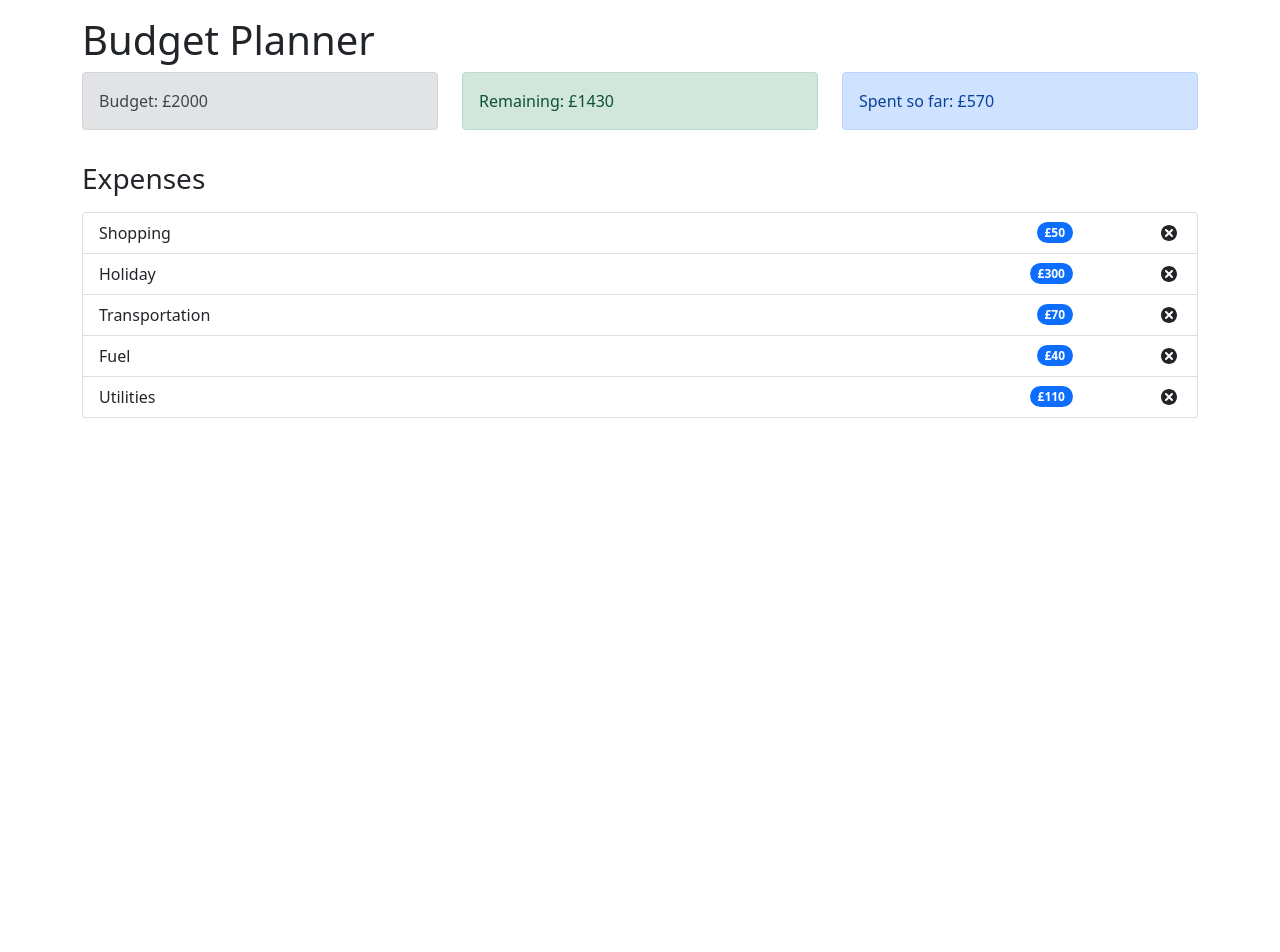
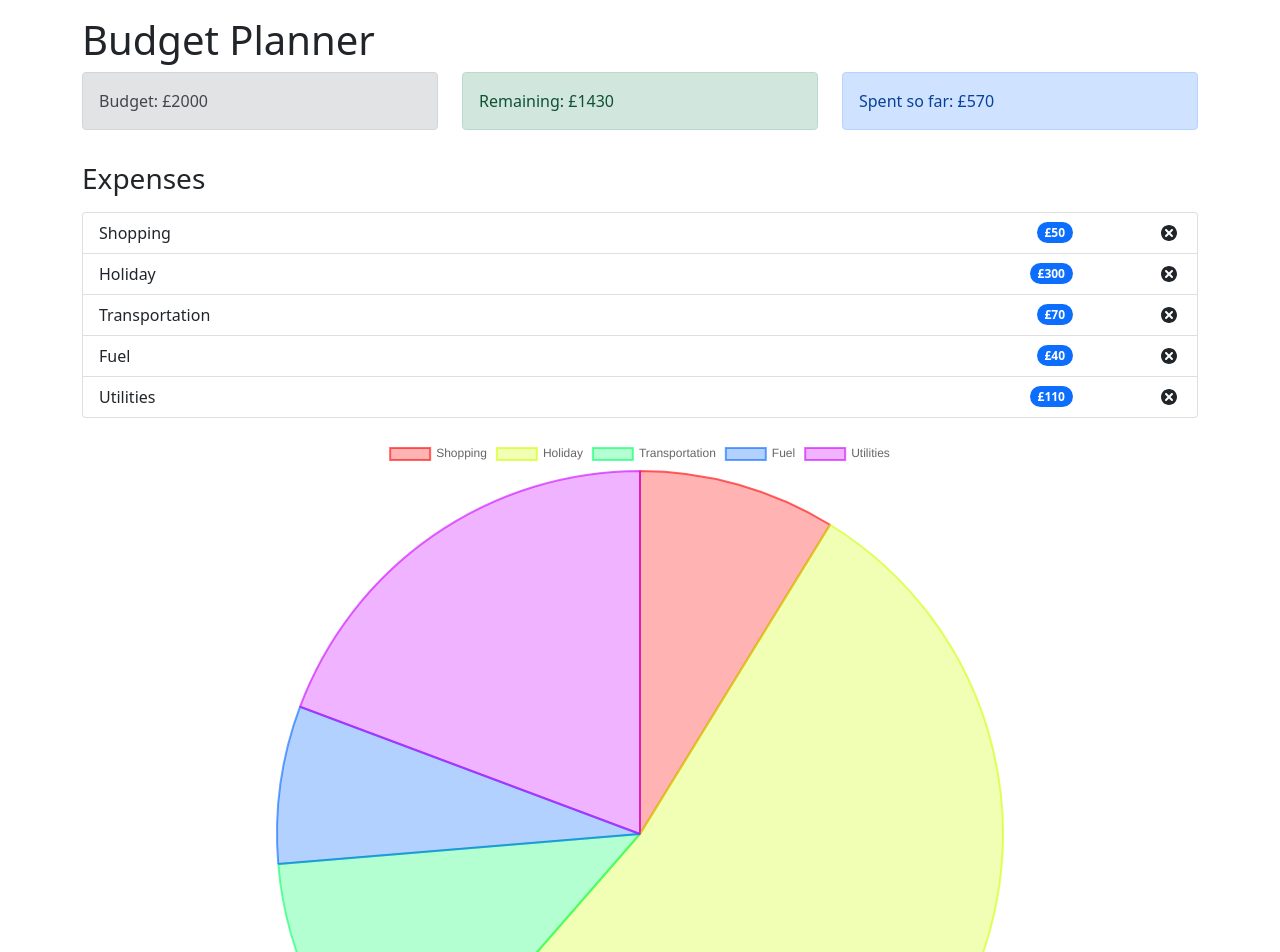
Before and after one commit to ElliotRedhead/BudgetFrontend, a React (Create React App) app: page / in a window 1280 px wide. Shown: the top 952 px of the page. Before the commit the page ends 800 px from the top, so only its background shows below. Built offline with nearby package versions, Linux system fonts and the light colour scheme.

Commit message:
Add dynamic pie chart with generated colours
The expense context data is shared with the pie chart and will update on
context changes.
The auto-generated colours for the chart have good colour contrast but are
limited in range for larger numbers of expense items.

```diff
--- a/package.json
+++ b/package.json
@@ -8,8 +8,10 @@
     "@testing-library/user-event": "^13.5.0",
     "@types/uuid": "^8.3.4",
     "bootstrap": "^5.1.3",
+    "chart.js": "^3.8.0",
     "node-sass": "^7.0.1",
     "react": "^17.0.2",
+    "react-chartjs-2": "^4.2.0",
     "react-dom": "^17.0.2",
     "react-icons": "^4.3.1",
     "react-scripts": "5.0.0",
--- a/src/App.tsx
+++ b/src/App.tsx
@@ -3,6 +3,7 @@ import "bootstrap/dist/css/bootstrap.min.css";
 import "./styles/index.scss";
 
 import Budget from "./components/Budget";
+import ExpensePie from "./components/ExpensePie";
 import Remaining from "./components/Remaining";
 import ExpenseTotal from "./components/ExpenseTotal";
 import ExpenseList from "./components/ExpenseList";
@@ -72,6 +73,9 @@ const App = (): JSX.Element => {
 						</div>
 					</div>
 				</div>
+				<div className="vh-100">
+					<ExpensePie />
+				</div>
 			</ModalContext.Provider>
 		</ExpenseDataProvider>
 	);
--- /dev/null
+++ b/src/components/ExpensePie.tsx
@@ -0,0 +1,39 @@
+import { useContext } from "react";
+import { Pie } from "react-chartjs-2";
+import { Chart as ChartJS, ArcElement, Tooltip, Legend } from "chart.js";
+import { ExpenseDataContext } from "../context/ExpenseDataContext";
+import { colourGenerator } from "../utilities/colourGenerator";
+import { colourAlphaOffset } from "../utilities/colourAlphaOffset";
+
+ChartJS.register(ArcElement, Tooltip, Legend);
+
+const ExpensePie = () => {
+	const { state: expensesData } = useContext(ExpenseDataContext);
+	const labels = expensesData.expenses.map(expense => expense.name);
+	const costs = expensesData.expenses.map(expense => expense.cost);
+	const backgroundColours = expensesData.expenses.map((_, index) => colourGenerator(expensesData.expenses.length, index));
+	const borderColours = backgroundColours.map(colourHex => (colourAlphaOffset(colourHex, 0.3)));
+
+	const pieData = {
+		labels: labels,
+		datasets: [
+			{
+				data: costs,
+				backgroundColor: backgroundColours,
+				borderColor: borderColours,
+				borderWidth: 2
+			}
+		]
+	};
+	return (
+		<div
+			className="h-100 d-flex flex-column justify-content-center align-content-center"
+			style={{ "height": "100vh" }}>
+			<Pie
+				id="expensesPie"
+				data={pieData} />
+		</div>
+	);
+};
+
+export default ExpensePie;
--- a/src/styles/index.scss
+++ b/src/styles/index.scss
@@ -1,3 +1,8 @@
 .modal {
 	background-color: hsla(0, 0%, 8%, 0.741);
 }
+
+#expensesPie {
+	width: 100vw;
+	max-height: 95vh;
+}
--- /dev/null
+++ b/src/utilities/colourAlphaOffset.ts
@@ -0,0 +1,27 @@
+/**
+ * Vary the alpha value of a hex colour code by a decimal offset.
+ * e.g. if hex of rgba(0,0,0,0.1) => apply offset 0.3 => hex of rgba(0,0,0,0.4).
+ *
+ * @param {string} originalColourHex The hex colour to be modified
+ * @param {number} alphaOffset The offset from the original alpha
+ * @returns {string} A modified hex colour code if transformation is possible
+ */
+export const colourAlphaOffset = (originalColourHex:string, alphaOffset:number) => {
+	if (originalColourHex.length === 9){
+		const originalRGBHex = originalColourHex.slice(0, originalColourHex.length - 2);
+		const originalAlphaHex = originalColourHex.slice(-2);
+		const originalAlphaDec = parseInt(originalAlphaHex, 16);
+		let newAlphaDec = ((originalAlphaDec/255) + alphaOffset)*255;
+
+		if (newAlphaDec > 255){
+			newAlphaDec = 255;
+		}
+		if (newAlphaDec < 0){
+			newAlphaDec = 0;
+		}
+
+		const newAlphaHex = `00${(~ ~(newAlphaDec)).toString(16)}`.slice(-2);
+		return `${originalRGBHex}${newAlphaHex}`;
+	}
+	return originalColourHex;
+};
--- /dev/null
+++ b/src/utilities/colourGenerator.ts
@@ -0,0 +1,34 @@
+/**
+ * Colour generator for evenly spaced colours.
+ *
+ * @param {number} numOfSteps Total number steps to get color, means total colors
+ * @param {number} step The step number, means the order of the color
+ * @returns {string} A colour code
+ */
+export const colourGenerator = (numOfSteps:number, step:number) => {
+	// This function generates vibrant, "evenly spaced" colours (i.e. no clustering). This is ideal for creating easily distinguishable vibrant markers in Google Maps and other apps.
+	// Adam Cole, 2011-Sept-14
+	// HSV to RBG adapted from: http://mjijackson.com/2008/02/rgb-to-hsl-and-rgb-to-hsv-color-model-conversion-algorithms-in-javascript
+	let r, g, b;
+	const h = step / numOfSteps;
+	const i = ~~(h * 6);
+	const f = h * 6 - i;
+	const q = 1 - f;
+	switch (i % 6){
+	case 0: r = 1; g = f; b = 0; break;
+	case 1: r = q; g = 1; b = 0; break;
+	case 2: r = 0; g = 1; b = f; break;
+	case 3: r = 0; g = q; b = 1; break;
+	case 4: r = f; g = 0; b = 1; break;
+	case 5: r = 1; g = 0; b = q; break;
+	}
+	if (r !== undefined && g !== undefined && b !== undefined){
+		const redHex = `00${  (~ ~(r * 255)).toString(16)}`.slice(-2);
+		const greenHex = `00${  (~ ~(g * 255)).toString(16)}`.slice(-2);
+		const blueHex = `00${  (~ ~(b * 255)).toString(16)}`.slice(-2);
+		const alphaHex = `00${  (~ ~(0.3 * 255)).toString(16)}`.slice(-2);
+		const c = `#${redHex}${greenHex}${blueHex}${alphaHex}`;
+		return (c);
+	}
+	return "#fff";
+};
```
Also changed, not shown: 1 other file (tests, documents, lock files or other folders).
